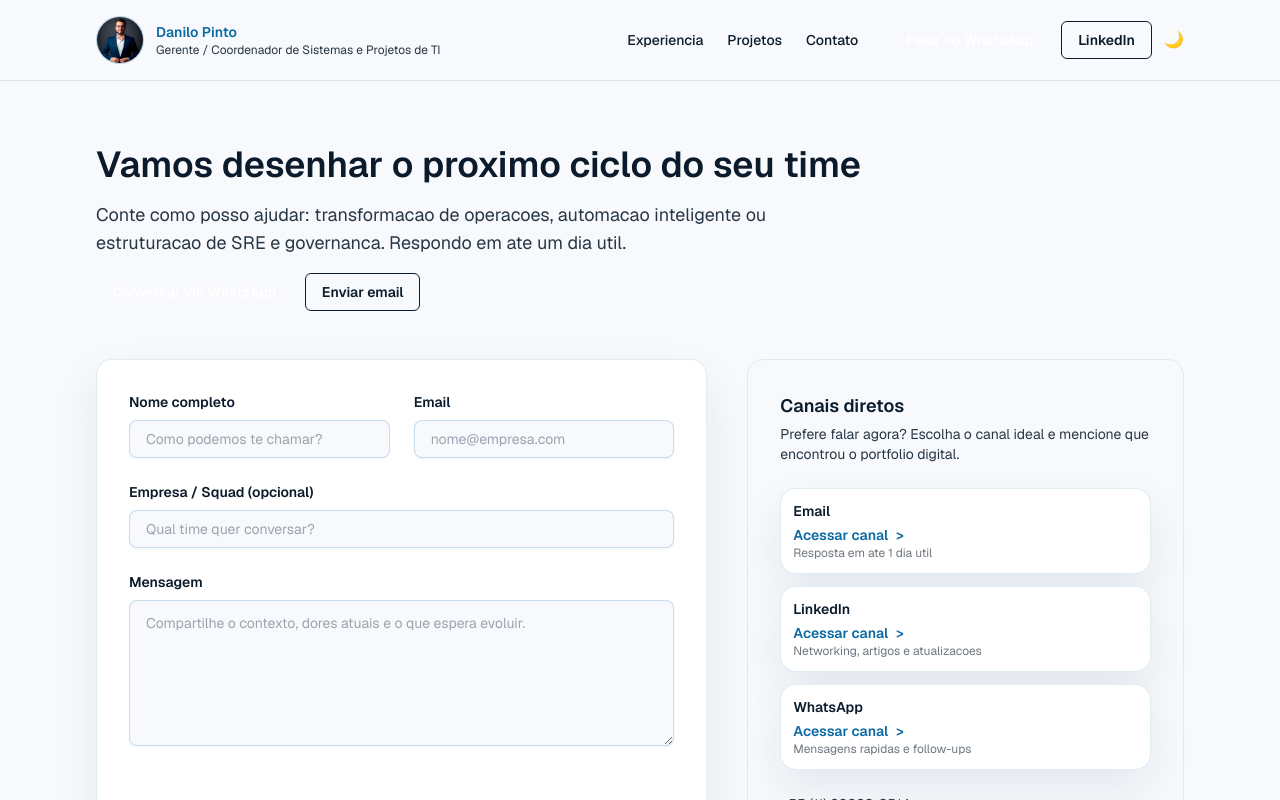
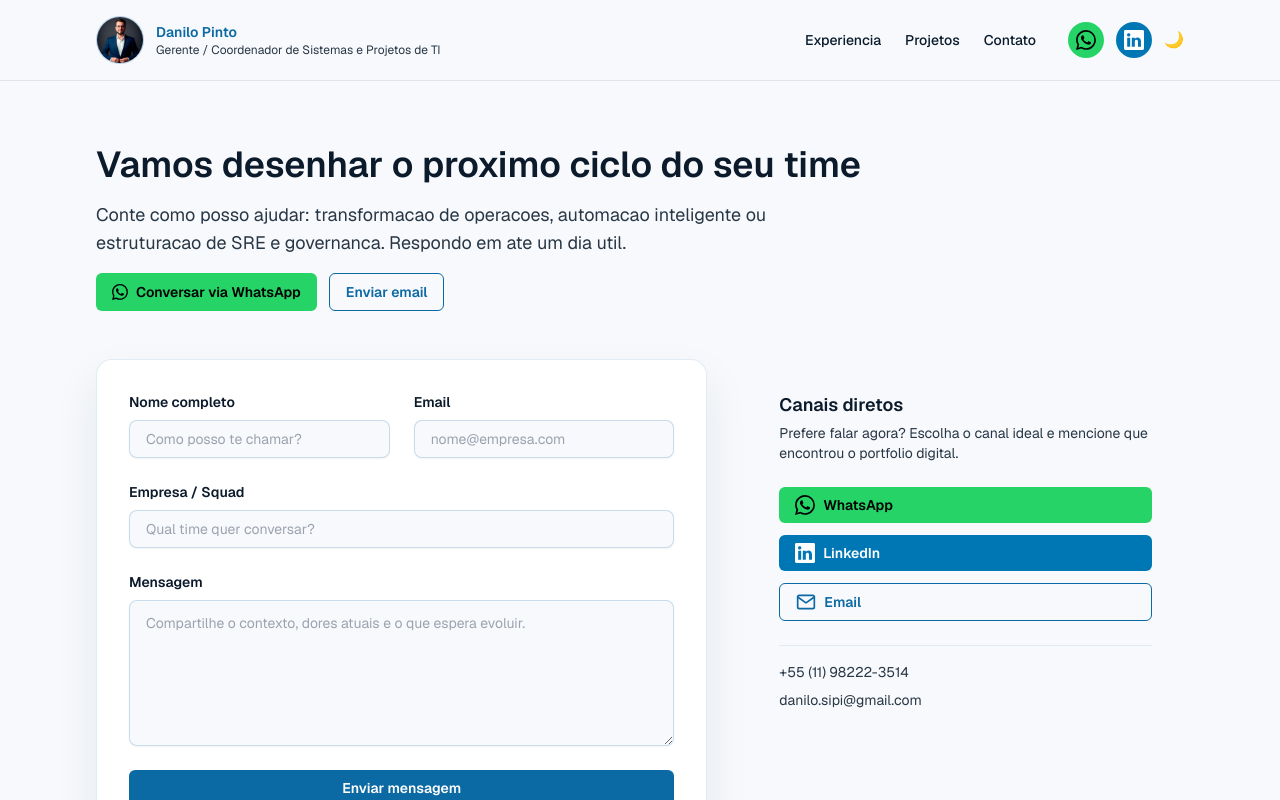
Before and after one commit to danilosipi/DaniloPinto.Site, a Next.js app: page /contato in a window 1280 px wide. Shown: the top 800 px of the page. Built offline with nearby package versions, Linux system fonts and the light colour scheme.

Commit message:
Ajuste d ebotao e formulario de envio

```diff
--- a/package.json
+++ b/package.json
@@ -26,6 +26,7 @@
   "devDependencies": {
     "@eslint/eslintrc": "^3",
     "@types/node": "^20",
+    "@types/nodemailer": "^6.4.20",
     "@types/react": "^19",
     "@types/react-dom": "^19",
     "@typescript-eslint/eslint-plugin": "^8.45.0",
--- a/src/app/contato/ContactForm.tsx
+++ b/src/app/contato/ContactForm.tsx
@@ -5,14 +5,15 @@ import { zodResolver } from '@hookform/resolvers/zod';
 import { useForm } from 'react-hook-form';
 import { z } from 'zod';
 
+import { CTAButton } from '@/components/CTAButton';
+import { EmailIcon } from '@/components/icons/EmailIcon';
+import { LinkedInIcon } from '@/components/icons/LinkedInIcon';
+import { WhatsAppIcon } from '@/components/icons/WhatsAppIcon';
 import { siteConfig } from '@/config/site';
 import { getMailtoLink, getWhatsappUrl } from '@/utils/contact';
 
 const contactSchema = z.object({
-  name: z
-    .string()
-    .min(2, 'Informe seu nome completo para seguirmos')
-    .max(80, 'Use no maximo 80 caracteres'),
+  name: z.string().min(2, 'Informe seu nome completo para seguirmos').max(80, 'Use no maximo 80 caracteres'),
   email: z.string().email('Informe um email valido'),
   company: z.string().optional(),
   message: z
@@ -23,32 +24,33 @@ const contactSchema = z.object({
 
 type ContactFormData = z.infer<typeof contactSchema>;
 
-type DirectChannel = {
-  label: string;
-  href: string;
-  description: string;
-};
-
-const directChannels: DirectChannel[] = [
+const directChannels = [
   {
-    label: 'Email',
-    href: getMailtoLink('Convite para conversar'),
-    description: 'Resposta em ate 1 dia util',
+    label: 'WhatsApp',
+    href: getWhatsappUrl('Ola Danilo, vi seu portfolio e gostaria de conversar.'),
+    description: 'Mensagens rapidas e follow-ups',
+    icon: <WhatsAppIcon className="h-5 w-5" />,
+    variant: 'whatsapp' as const,
   },
   {
     label: 'LinkedIn',
     href: siteConfig.linkedin,
     description: 'Networking, artigos e atualizacoes',
+    icon: <LinkedInIcon className="h-5 w-5" />,
+    variant: 'linkedin' as const,
   },
   {
-    label: 'WhatsApp',
-    href: getWhatsappUrl('Ola Danilo, vi seu portfolio e gostaria de conversar.'),
-    description: 'Mensagens rapidas e follow-ups',
+    label: 'Email',
+    href: getMailtoLink('Convite para conversar'),
+    description: 'Resposta em ate 1 dia util',
+    icon: <EmailIcon className="h-5 w-5" />,
+    variant: 'secondary' as const,
   },
 ];
 
 export function ContactForm() {
   const [submitted, setSubmitted] = useState(false);
+  const [serverError, setServerError] = useState<string | null>(null);
 
   const {
     register,
@@ -65,10 +67,29 @@ export function ContactForm() {
     },
   });
 
-  const onSubmit = (data: ContactFormData) => {
-    console.info('Contato simulado enviado:', data);
-    setSubmitted(true);
-    reset();
+  const onSubmit = async (data: ContactFormData) => {
+    setSubmitted(false);
+    setServerError(null);
+
+    try {
+      const response = await fetch('/api/contact', {
+        method: 'POST',
+        headers: {
+          'Content-Type': 'application/json',
+        },
+        body: JSON.stringify(data),
+      });
+
+      if (!response.ok) {
+        const errorData = await response.json();
+        throw new Error(errorData.error || 'Falha ao enviar a mensagem.');
+      }
+
+      setSubmitted(true);
+      reset();
+    } catch (error) {
+      setServerError(error instanceof Error ? error.message : 'Ocorreu um erro inesperado.');
+    }
   };
 
   return (
@@ -88,7 +109,7 @@ export function ContactForm() {
               type="text"
               {...register('name')}
               className="rounded-lg border border-primary-500/20 bg-background px-4 py-2 text-sm text-default shadow-sm focus:border-primary-500 focus:outline-none focus:ring-2 focus:ring-primary-500/30"
-              placeholder="Como podemos te chamar?"
+              placeholder="Como posso te chamar?"
               aria-invalid={Boolean(errors.name)}
               aria-describedby={errors.name ? 'name-error' : undefined}
               required
@@ -123,7 +144,7 @@ export function ContactForm() {
 
         <div className="flex flex-col gap-2">
           <label htmlFor="company" className="text-sm font-semibold text-default">
-            Empresa / Squad (opcional)
+            Empresa / Squad
           </label>
           <input
             id="company"
@@ -157,63 +178,48 @@ export function ContactForm() {
 
         <button
           type="submit"
-          className="inline-flex w-full items-center justify-center rounded-md bg-[var(--color-primary-500)] px-4 py-2 text-sm font-semibold text-white transition hover:bg-[var(--color-primary-700)] disabled:cursor-not-allowed disabled:opacity-70"
+          className="inline-flex w-full items-center justify-center rounded-md bg-primary-500 px-4 py-2 text-sm font-semibold text-white transition hover:bg-primary-700 disabled:cursor-not-allowed disabled:opacity-70"
           disabled={isSubmitting}
         >
           {isSubmitting ? 'Enviando...' : 'Enviar mensagem'}
         </button>
 
         {submitted && (
-          <div className="rounded-lg border border-primary-500/10 bg-primary-500/10 px-4 py-3 text-sm text-soft">
-            Obrigado! Mensagem registrada. Em breve entro em contato.
+          <div className="rounded-lg border border-green-500/20 bg-green-500/10 px-4 py-3 text-sm text-green-700 dark:text-green-300">
+            Obrigado! Sua mensagem foi enviada com sucesso. Em breve entro em contato.
+          </div>
+        )}
+
+        {serverError && (
+          <div className="rounded-lg border border-red-500/20 bg-red-500/10 px-4 py-3 text-sm text-red-700 dark:text-red-300">
+            {serverError}
           </div>
         )}
       </form>
 
-      <aside className="space-y-6 rounded-2xl border border-primary-500/10 bg-[rgb(var(--color-primary-500))/0.05] p-8">
+      <aside className="space-y-6 rounded-2xl border-primary-500/10 bg-[rgb(var(--color-primary-500))/0.05] p-8">
         <div className="space-y-1">
           <h2 className="text-lg font-semibold text-default">Canais diretos</h2>
           <p className="text-sm text-soft">
             Prefere falar agora? Escolha o canal ideal e mencione que encontrou o portfolio digital.
           </p>
         </div>
-        <ul className="space-y-3 text-sm text-soft">
-          {directChannels.map((channel) => {
-            const isExternal = channel.href.startsWith('http');
-            const target = isExternal ? '_blank' : undefined;
-            const rel = isExternal ? 'noreferrer noopener' : undefined;
-
-            return (
-              <li
-                key={channel.label}
-                className="rounded-lg border border-primary-500/20 bg-surface p-3"
-              >
-                <p className="font-semibold text-default">{channel.label}</p>
-                <a
-                  href={channel.href}
-                  target={target}
-                  rel={rel}
-                  className="mt-1 inline-flex items-center gap-2 text-sm font-semibold text-primary-500 hover:text-primary-700"
-                >
-                  Acessar canal
-                  <span aria-hidden>{'>'}</span>
-                </a>
-                <p className="text-xs text-subtle">{channel.description}</p>
-              </li>
-            );
-          })}
-        </ul>
-        <div className="space-y-2 text-sm text-soft">
+        <div className="flex flex-col gap-3">
+          {directChannels.map((channel) => (
+            <CTAButton
+              key={channel.label}
+              href={channel.href}
+              label={channel.label}
+              variant={channel.variant}
+              icon={channel.icon}
+              external
+              className="w-full !justify-start"
+            />
+          ))}
+        </div>
+        <div className="space-y-2 border-t border-primary-500/10 pt-4 text-sm text-soft">
           <p>{siteConfig.phoneDisplay}</p>
           <p>{siteConfig.email}</p>
-          <a
-            href={siteConfig.linkedin}
-            className="text-primary-500 hover:text-primary-700"
-            target="_blank"
-            rel="noreferrer noopener"
-          >
-            LinkedIn
-          </a>
         </div>
       </aside>
     </div>
--- a/src/app/contato/page.tsx
+++ b/src/app/contato/page.tsx
@@ -3,6 +3,7 @@ import type { Metadata } from 'next';
 import { ContactForm } from '@/app/contato/ContactForm';
 import { CTAButton } from '@/components/CTAButton';
 import { Container } from '@/components/Container';
+import { WhatsAppIcon } from '@/components/icons/WhatsAppIcon';
 import { getCanonicalPath, getDefaultSeo } from '@/lib/seo';
 import { getMailtoLink, getWhatsappUrl } from '@/utils/contact';
 
@@ -47,6 +48,8 @@ export default function ContactPage() {
               )}
               label="Conversar via WhatsApp"
               ariaLabel="Abrir conversa comigo no WhatsApp"
+              variant="whatsapp"
+              icon={<WhatsAppIcon />}
               external
             />
             <CTAButton
--- a/src/app/page.tsx
+++ b/src/app/page.tsx
@@ -5,6 +5,8 @@ import { CTAButton } from '@/components/CTAButton';
 import { Container } from '@/components/Container';
 import { ExperienceTimeline } from '@/components/ExperienceTimeline';
 import { ProjectsGallery } from '@/components/ProjectsGallery';
+import { LinkedInIcon } from '@/components/icons/LinkedInIcon';
+import { WhatsAppIcon } from '@/components/icons/WhatsAppIcon';
 import { heroSection, skillTags, siteConfig } from '@/config/site';
 import { getCanonicalPath, getDefaultSeo } from '@/lib/seo';
 import { getWhatsappUrl } from '@/utils/contact';
@@ -41,7 +43,7 @@ export default function HomePage() {
         <Container className="flex flex-col gap-10 py-16 lg:flex-row lg:items-center">
           <div className="flex-1 space-y-6">
             <span className="text-xs uppercase tracking-[0.4em] text-primary-500">
-              Delivery manager & transformacao digital
+              Coordenador de Sistemas & Lider Técnico
             </span>
             <h1 className="text-4xl font-semibold leading-tight text-default lg:text-5xl">
               {heroSection.headline}
@@ -55,13 +57,16 @@ export default function HomePage() {
                 )}
                 label="Conversar no WhatsApp"
                 ariaLabel="Iniciar conversa com Danilo no WhatsApp"
+                variant="whatsapp"
+                icon={<WhatsAppIcon />}
                 external
               />
               <CTAButton
                 href={siteConfig.linkedin}
                 label="LinkedIn"
-                variant="secondary"
+                variant="linkedin"
                 ariaLabel="Abrir perfil de LinkedIn"
+                icon={<LinkedInIcon />}
                 external
               />
               <CTAButton href="/cv" label="Baixar CV" variant="ghost" ariaLabel="Abrir CV em PDF" />
--- a/src/components/CTAButton.tsx
+++ b/src/components/CTAButton.tsx
@@ -4,10 +4,10 @@ import clsx from 'clsx';
 
 type CTAButtonProps = {
   href: string;
-  label: string;
+  label?: string;
   external?: boolean;
   icon?: ReactNode;
-  variant?: 'primary' | 'secondary' | 'ghost';
+  variant?: 'primary' | 'secondary' | 'ghost' | 'whatsapp' | 'linkedin';
   className?: string;
   ariaLabel?: string;
 };
@@ -16,13 +16,15 @@ type ButtonVariant = NonNullable<CTAButtonProps['variant']>;
 type InternalHref = Parameters<typeof Link>[0]['href'];
 
 const baseClasses =
-  'inline-flex items-center justify-center gap-2 rounded-md px-4 py-2 text-sm font-semibold transition-colors focus-visible:outline focus-visible:outline-2 focus-visible:outline-offset-2 focus-visible:outline-primary-500';
+  'inline-flex items-center justify-center gap-2 text-sm font-semibold transition-colors focus-visible:outline focus-visible:outline-2 focus-visible:outline-offset-2 focus-visible:outline-primary-500';
 
 const variants: Record<ButtonVariant, string> = {
-  primary: 'bg-[var(--color-primary-500)] text-white hover:bg-[var(--color-primary-700)]',
+  primary: 'bg-primary-500 text-white hover:bg-primary-700',
   secondary:
-    'border border-[var(--color-primary-500)] text-[var(--color-primary-500)] hover:bg-[var(--color-primary-500)] hover:text-white',
-  ghost: 'text-[var(--color-primary-500)] hover:text-[var(--color-primary-700)]',
+    'border border-primary-500 text-primary-500 hover:bg-primary-500 hover:text-white',
+  ghost: 'text-primary-500 hover:text-primary-700',
+  whatsapp: 'bg-[#25D366] text-black hover:bg-[#1EBE59] focus-visible:outline-[#25D366]',
+  linkedin: 'bg-[#0077B5] text-white hover:bg-[#005E91] focus-visible:outline-[#0077B5]',
 };
 
 export function CTAButton({
@@ -34,7 +36,15 @@ export function CTAButton({
   className,
   ariaLabel,
 }: CTAButtonProps) {
-  const classes = clsx(baseClasses, variants[variant], className);
+  const classes = clsx(
+    baseClasses,
+    variants[variant],
+    {
+      'px-4 py-2 rounded-md': label,
+      'p-2 rounded-full': !label && icon,
+    },
+    className,
+  );
 
   if (external) {
     return (
@@ -46,7 +56,7 @@ export function CTAButton({
         rel="noreferrer noopener"
       >
         {icon}
-        <span>{label}</span>
+        {label && <span>{label}</span>}
       </a>
     );
   }
@@ -54,7 +64,7 @@ export function CTAButton({
   return (
     <Link href={href as InternalHref} aria-label={ariaLabel ?? label} className={classes}>
       {icon}
-      <span>{label}</span>
+      {label && <span>{label}</span>}
     </Link>
   );
 }
--- a/src/components/Header.tsx
+++ b/src/components/Header.tsx
@@ -7,6 +7,8 @@ import { useState } from 'react';
 import { Container } from '@/components/Container';
 import { CTAButton } from '@/components/CTAButton';
 import { ThemeToggle } from '@/components/ThemeToggle';
+import { LinkedInIcon } from '@/components/icons/LinkedInIcon';
+import { WhatsAppIcon } from '@/components/icons/WhatsAppIcon';
 import { siteConfig } from '@/config/site';
 import { getWhatsappUrl } from '@/utils/contact';
 
@@ -82,15 +84,16 @@ export function Header() {
           <div className="flex items-center gap-3">
             <CTAButton
               href={getWhatsappUrl()}
-              label="Falar no WhatsApp"
-              ariaLabel="Abrir conversa com Danilo no WhatsApp"
+              ariaLabel="Abrir conversa comigo no WhatsApp"
+              variant="whatsapp"
+              icon={<WhatsAppIcon className="h-5 w-5" />}
               external
             />
             <CTAButton
               href={siteConfig.linkedin}
-              label="LinkedIn"
-              variant="secondary"
-              ariaLabel="Visitar perfil de Danilo no LinkedIn"
+              ariaLabel="Visitar meu perfil no LinkedIn"
+              variant="linkedin"
+              icon={<LinkedInIcon className="h-5 w-5" />}
               external
             />
             <ThemeToggle />
@@ -142,14 +145,17 @@ export function Header() {
                 href={getWhatsappUrl()}
                 label="Conversar no WhatsApp"
                 ariaLabel="Abrir conversa com Danilo no WhatsApp"
+                variant="whatsapp"
+                icon={<WhatsAppIcon />}
                 className="w-full"
                 external
               />
               <CTAButton
                 href={siteConfig.linkedin}
                 label="LinkedIn"
-                variant="secondary"
                 ariaLabel="Visitar perfil de Danilo no LinkedIn"
+                variant="linkedin"
+                icon={<LinkedInIcon />}
                 className="w-full"
                 external
               />
--- /dev/null
+++ b/src/components/icons/EmailIcon.tsx
@@ -0,0 +1,29 @@
+import React from 'react';
+
+export function EmailIcon(props: React.SVGProps<SVGSVGElement>) {
+  return (
+    <svg
+      width="16"
+      height="16"
+      viewBox="0 0 24 24"
+      fill="none"
+      xmlns="http://www.w3.org/2000/svg"
+      {...props}
+    >
+      <path
+        d="M4 4H20C21.1 4 22 4.9 22 6V18C22 19.1 21.1 20 20 20H4C2.9 20 2 19.1 2 18V6C2 4.9 2.9 4 4 4Z"
+        stroke="currentColor"
+        strokeWidth="2"
+        strokeLinecap="round"
+        strokeLinejoin="round"
+      />
+      <path
+        d="M22 6L12 13L2 6"
+        stroke="currentColor"
+        strokeWidth="2"
+        strokeLinecap="round"
+        strokeLinejoin="round"
+      />
+    </svg>
+  );
+}
--- /dev/null
+++ b/src/components/icons/LinkedInIcon.tsx
@@ -0,0 +1,16 @@
+import React from 'react';
+
+export function LinkedInIcon(props: React.SVGProps<SVGSVGElement>) {
+  return (
+    <svg
+      xmlns="http://www.w3.org/2000/svg"
+      width="16"
+      height="16"
+      fill="currentColor"
+      viewBox="0 0 16 16"
+      {...props}
+    >
+      <path d="M0 1.146C0 .513.526 0 1.175 0h13.65C15.474 0 16 .513 16 1.146v13.708c0 .633-.526 1.146-1.175 1.146H1.175C.526 16 0 15.487 0 14.854zm4.943 12.248V6.169H2.542v7.225zm-1.2-8.212c.837 0 1.358-.554 1.358-1.248-.015-.709-.52-1.248-1.342-1.248S2.4 3.226 2.4 3.934c0 .694.521 1.248 1.327 1.248zm4.908 8.212V9.359c0-.216.016-.432.08-.586.173-.431.568-.878 1.232-.878.869 0 1.216.662 1.216 1.634v3.865h2.401V9.25c0-2.22-1.184-3.252-2.764-3.252-1.274 0-1.845.7-2.165 1.193v.025h-.016l.016-.025V6.169h-2.4c.03.678 0 7.225 0 7.225z" />
+    </svg>
+  );
+}
--- /dev/null
+++ b/src/components/icons/WhatsAppIcon.tsx
@@ -0,0 +1,16 @@
+import React from 'react';
+
+export function WhatsAppIcon(props: React.SVGProps<SVGSVGElement>) {
+  return (
+    <svg
+      xmlns="http://www.w3.org/2000/svg"
+      width="16"
+      height="16"
+      fill="currentColor"
+      viewBox="0 0 16 16"
+      {...props}
+    >
+      <path d="M13.601 2.326A7.854 7.854 0 0 0 7.994 0C3.627 0 .068 3.558.064 7.926c0 1.399.366 2.76 1.057 3.965L0 16l4.204-1.102a7.933 7.933 0 0 0 3.79.965h.004c4.368 0 7.926-3.558 7.93-7.93A7.898 7.898 0 0 0 13.6 2.326zM7.994 14.521a6.573 6.573 0 0 1-3.356-.92l-.24-.144-2.494.654.666-2.433-.156-.251a6.56 6.56 0 0 1-1.007-3.505c0-3.626 2.957-6.584 6.591-6.584a6.56 6.56 0 0 1 4.66 1.931 6.557 6.557 0 0 1 1.928 4.66c-.004 3.639-2.961 6.592-6.592 6.592zm3.615-4.934c-.197-.099-1.17-.578-1.353-.646-.182-.065-.315-.099-.445.099-.133.197-.513.646-.627.775-.114.133-.232.148-.43.05-.197-.1-.836-.308-1.592-.985-.59-.525-.985-1.175-1.103-1.372-.114-.198-.011-.304.088-.403.087-.088.197-.232.296-.346.1-.114.133-.198.198-.33.065-.134.034-.248-.015-.347-.05-.099-.445-1.076-.612-1.47-.16-.389-.323-.335-.445-.34-.114-.007-.247-.007-.38-.007a.729.729 0 0 0-.529.247c-.182.198-.691.677-.691 1.654 0 .977.71 1.916.81 2.049.098.133 1.394 2.132 3.383 2.992.47.205.84.326 1.129.418.475.152.904.129 1.246.08.38-.058 1.171-.48 1.338-.943.164-.464.164-.86.114-.943-.049-.084-.182-.133-.38-.232z" />
+    </svg>
+  );
+}
--- a/src/content/projects/example.mdx
+++ b/src/content/projects/example.mdx
@@ -1,7 +1,7 @@
 ---
-title: 'Transformacao Digital em Operacoes'
+title: 'MeuPedacoFavorito'
 slug: 'transformacao-digital-operacoes'
-excerpt: 'Programa de automacao e confiabilidade para acelerar roadmaps digitais alinhando tecnologia e negocio.'
+excerpt: 'Sistema delivery online e presencial para venda de pizza em pedaço'
 date: '2024-07-01'
 tags:
   - SRE
```
Also changed, not shown: src/app/api/contact/route.ts (added, +79 -0 lines), 1 other file (tests, documents, lock files or other folders).
